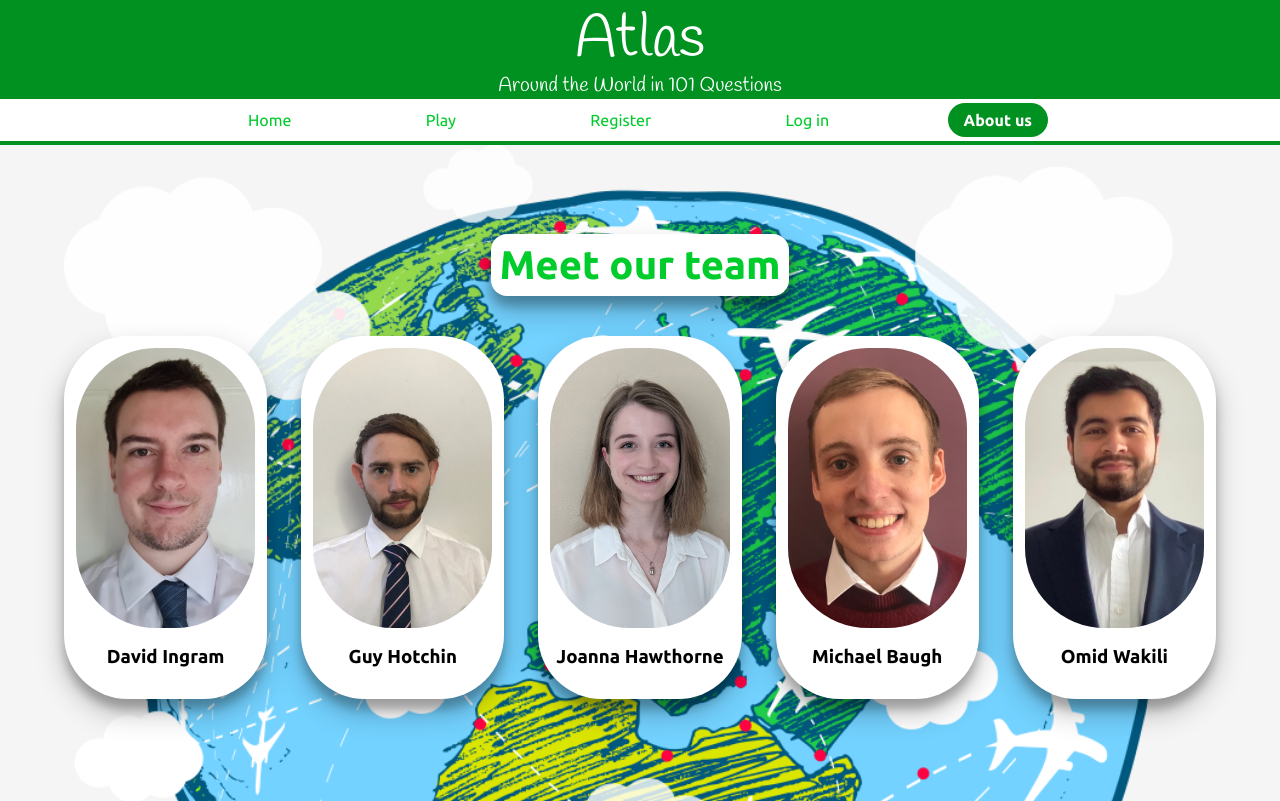
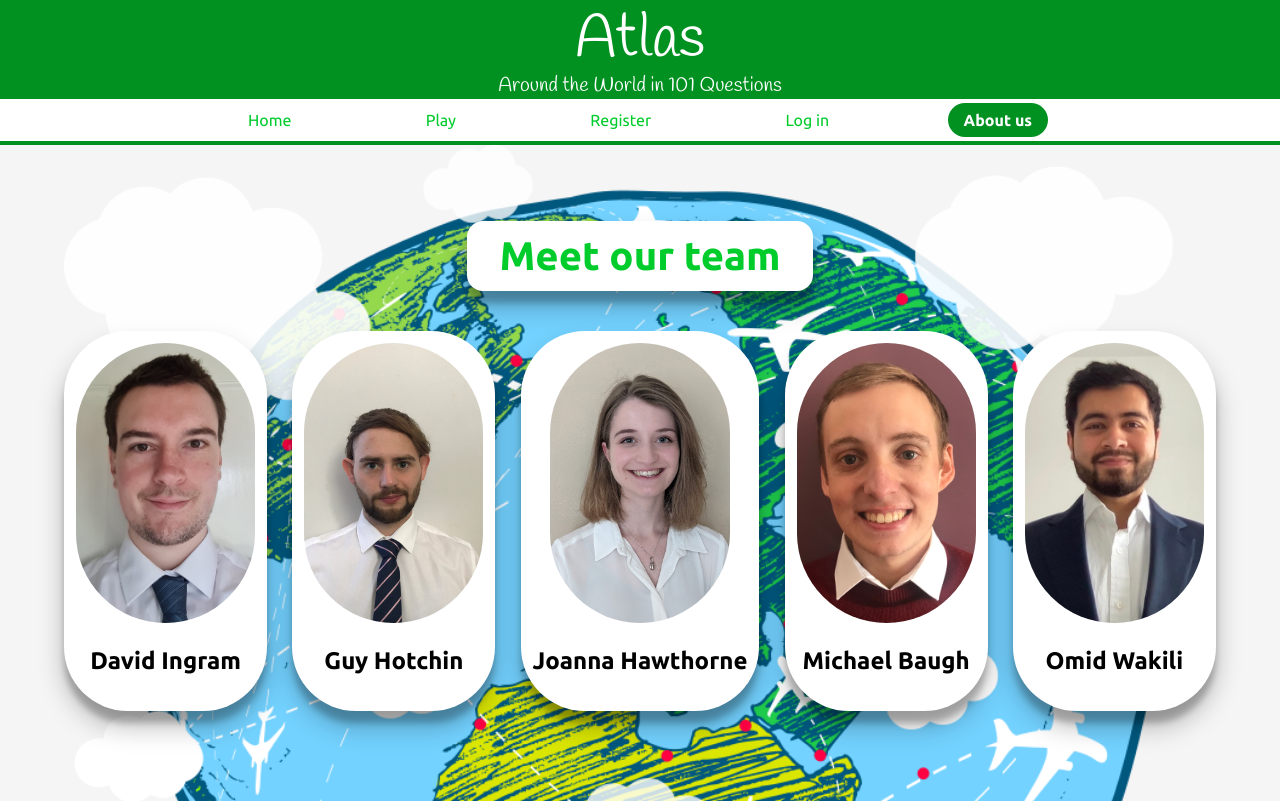
Before and after one commit to quantumomid/Atlas, a React (Create React App) app in the folder front-end/atlas-react-app/: page /aboutus in a window 1280 px wide. Built offline with nearby package versions, Linux system fonts and the light colour scheme; no server answers.

Commit message:
fixed margins on about us, opacity on hover, button transform on active across all pages

```diff
--- a/front-end/atlas-react-app/src/aboutus.css
+++ b/front-end/atlas-react-app/src/aboutus.css
@@ -18,9 +18,9 @@
     background-color: #fff;
 	border-radius: 2vh;
     margin-bottom: 5vh;
-  	box-shadow: 0 14px 28px rgba(0,0,0,0.25),
-			0 10px 10px rgba(0,0,0,0.22);
-    padding: 1vh;
+    box-shadow: 0 2vh 2vw rgba(0,0,0,0.25),
+                0 1.5vh 0.5vw rgba(0,0,0,0.22);
+    padding: 1.5vh 4vh;
 
 }
 
@@ -41,8 +41,8 @@
     background-color: #fff;
 	border-radius: 8vh;
     margin-bottom: 5vh;
-  	box-shadow: 0 14px 28px rgba(0,0,0,0.25),
-			0 10px 10px rgba(0,0,0,0.22);
+    box-shadow: 0 2vh 2vw rgba(0,0,0,0.25),
+                0 1.5vh 0.5vw rgba(0,0,0,0.22);
     /* width: 20vw; */
 }
 
@@ -50,7 +50,7 @@
     /* width: 20vw; */
     width: 14vw;
     cursor: pointer;
-    border-radius: 80px;
+    border-radius: 11.5vh;
     height: 35vh;
     background-position: center;
     object-fit: cover;
@@ -61,7 +61,7 @@
     display: flex;
     justify-content: center;
     align-items: center;
-    padding: 1.4vh 0px 0px 0px;
+    padding: 1.4vh 0vh 0vh 0vh;
     height: 82vh;
     /* border: solid gold 5px; */
     background-image: url(earth.png);
@@ -74,7 +74,7 @@
 .overall-member-container .full-name{
     font-size: 4vh;
     color:hsl(133, 100%, 40%);
-    margin: 0px;
+    margin: 0;
 
 }
 .member-profile{
@@ -98,7 +98,7 @@
     align-items: center;
     align-self: center;
     width: fit-content;
-    border-radius: 20px;
+    border-radius: 3vh;
 	border: 0.1vh solid hsl(133, 100%, 40%);
 	background-color: hsl(133, 100%, 40%);
 	color: #FFFFFF;
@@ -122,12 +122,48 @@
     display: flex;
     flex-direction: column;
     align-items: center;
+    justify-content: center;
     /* border: solid gold 5px; */
     padding: 2vh 1vw;
     background-color: #fff;
-	border-radius: 100px;
+	border-radius: 14.4vh;
     margin-bottom: 6.8vh;
-  	box-shadow: 0 14px 28px rgba(0,0,0,0.25),
-			0 10px 10px rgba(0,0,0,0.22);
+    box-shadow: 0 2vh 2vw rgba(0,0,0,0.25),
+                0 1.5vh 0.5vw rgba(0,0,0,0.22);
     /* width: 150px; */
 }
+
+article.container img {
+    opacity: 1;
+    transition: opacity 0.3s ease-in-out;
+}
+
+article.container img:hover {
+    opacity: 0.7;
+}
+
+article.container h3 {
+    font-size: 3vh;
+}
+
+.member-container {
+    margin-top: 3vh;
+}
+
+.member-container p {
+    font-size: 2.3vh;
+}
+
+.member-container p a {
+    color:hsl(133, 100%, 40%);
+    text-decoration: none;
+}
+
+.member-container p a:hover {
+    color: hsl(133, 100%, 26%);
+    text-decoration: underline;
+}
+
+.member-container p a:active {
+    opacity: 0.5;
+}
--- a/front-end/atlas-react-app/src/index.css
+++ b/front-end/atlas-react-app/src/index.css
@@ -103,3 +103,7 @@ input:focus, select:focus {
 input, select, button, th, td {
     font-family: 'Ubuntu', sans-serif;
 }
+
+button:active {
+	transform: scale(0.95);
+}
```
